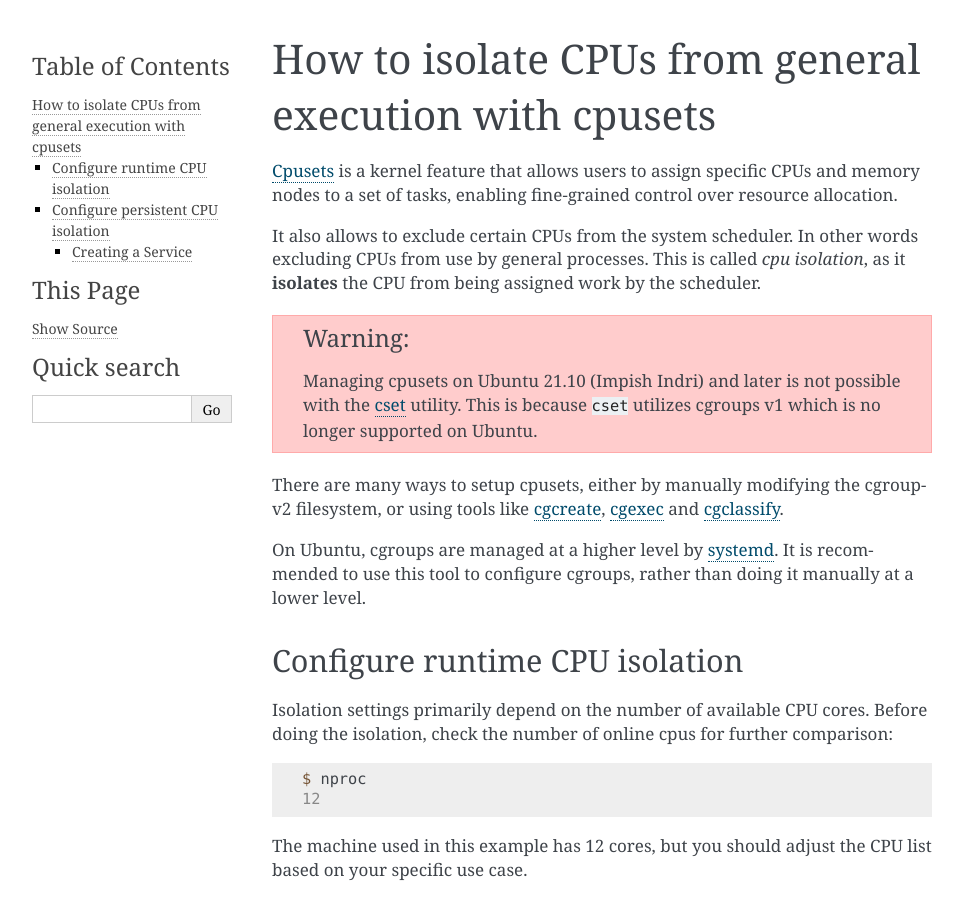
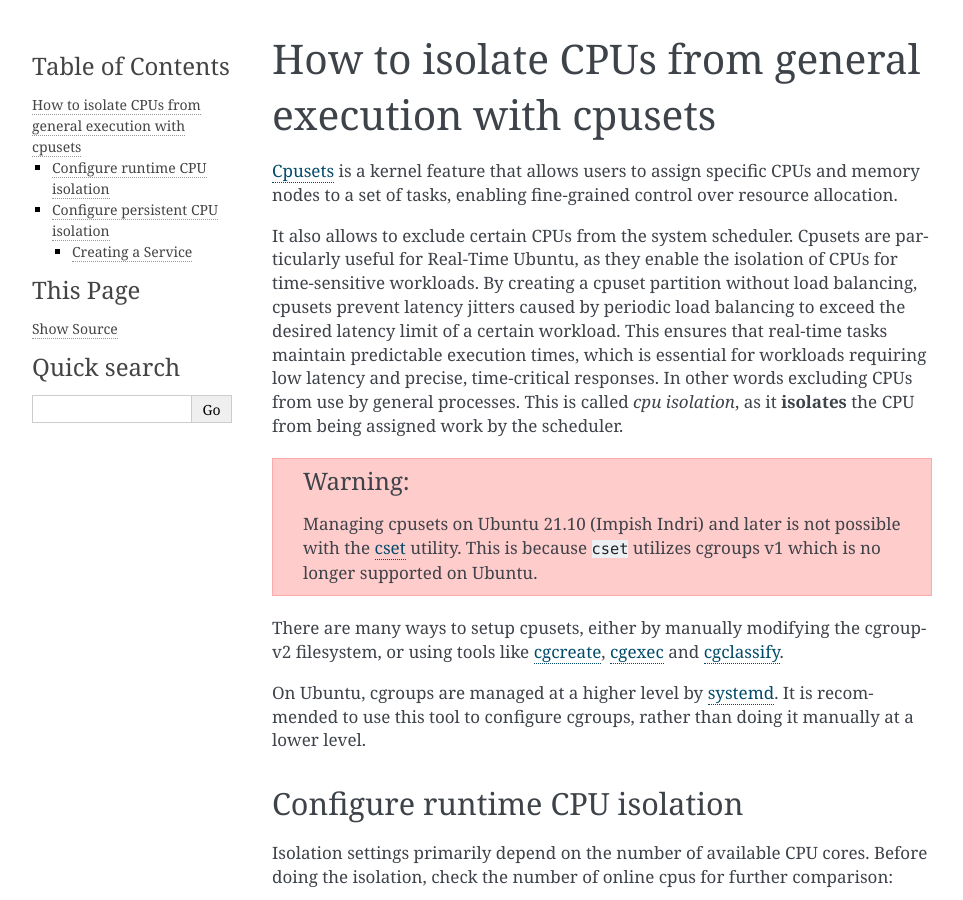
Before and after one commit to canonical/real-time-ubuntu-docs, a Sphinx documentation site: the page built from docs/how-to/using-cpusets.md, in a window 1280 px wide and 900 px high. Shown: the whole window, without its empty margins (148-1111 px from the left). Built offline with Sphinx 7.4.7, drawn with Linux system fonts in a browser that asks for light colours.

Commit message:
feat: explain importance of cpusets for RTU
Signed-off-by: Lincoln Wallace <lincoln.wallace@canonical.com>

```diff
--- a/docs/how-to/using-cpusets.md
+++ b/docs/how-to/using-cpusets.md
@@ -3,6 +3,10 @@
 [Cpusets][kdocs_cpusets_v2] is a kernel feature that allows users to assign specific CPUs and memory nodes to a set of tasks, enabling fine-grained control over resource allocation.
 
 It also allows to exclude certain CPUs from the system scheduler.
+Cpusets are particularly useful for Real-Time Ubuntu, as they enable the isolation of CPUs for time-sensitive workloads.
+By creating a cpuset partition without load balancing, cpusets prevent latency jitters caused by periodic load balancing to exceed the desired
+latency limit of a certain workload.
+This ensures that real-time tasks maintain predictable execution times, which is essential for workloads requiring low latency and precise, time-critical responses.
 In other words excluding CPUs from use by general processes.
 This is called *cpu isolation*, as it **isolates** the CPU from being assigned work by the scheduler.
 
```
